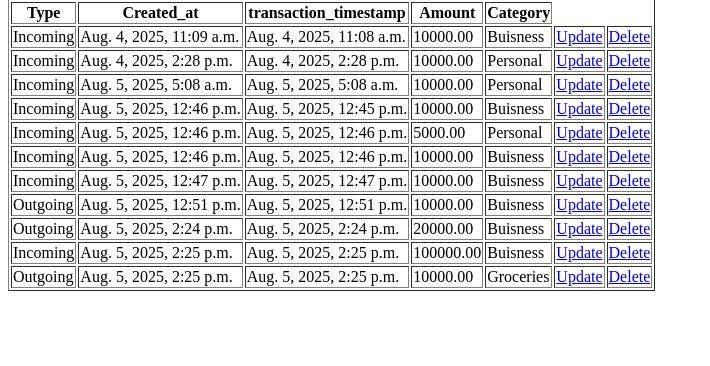
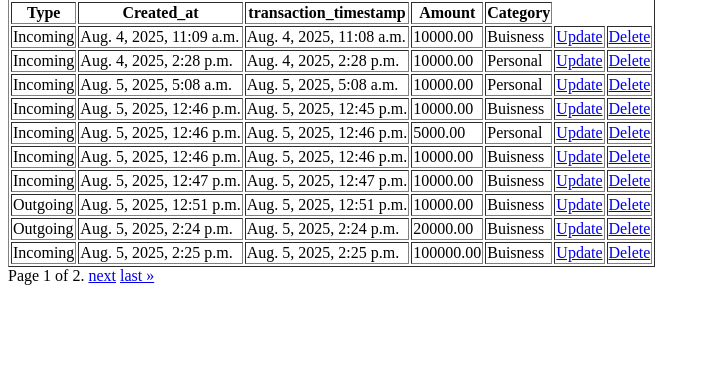
Before and after one commit to vishwaraj-j/Personal-Finance-Tracker, a Django app: page /transactions/ in a window 1280 px wide. Shown: the part 85-451 px from the top of the page, without its empty margins (0-710 px from the left). Run offline with Django 5.2, Linux system fonts and the light colour scheme; a user stored in the database is signed in; data comes from the database, SQL or seed files in the repository; both versions use the stored data as it was after the commit.

Commit message:
added-pagination

```diff
--- a/transactions/templates/transactions/transactions.html
+++ b/transactions/templates/transactions/transactions.html
@@ -8,7 +8,6 @@
 <table border="1">
         <thead>
             <tr>
-                <!-- <th>Name</th> -->
                 <th>Type</th>
                 <th>Created_at</th>
                 <th>transaction_timestamp</th>
@@ -17,9 +16,8 @@
             </tr>
         </thead>
         <tbody>
-            {% for obj in transactions %}
+            {% for obj in page_obj %}
                 <tr>
-                    <!-- <td>{{ obj.user }}</td> -->
                     <td>{{ obj.transaction_type }}</td>
                     <td>{{ obj.created_at}}</td>
                     <td>{{ obj.transaction_timestamp }}</td>
@@ -38,3 +36,27 @@
             {% endfor %}
         </tbody>
     </table>
+
+<!-- {% for transaction in page_obj %}
+    {# Each "contact" is a Contact model object. #}
+    {{ transaction.amount }}<br>
+    ...
+{% endfor %} -->
+
+<div class="pagination">
+    <span class="step-links">
+        {% if page_obj.has_previous %}
+            <a href="?page=1">&laquo; first</a>
+            <a href="?page={{ page_obj.previous_page_number }}">previous</a>
+        {% endif %}
+
+        <span class="current">
+            Page {{ page_obj.number }} of {{ page_obj.paginator.num_pages }}.
+        </span>
+
+        {% if page_obj.has_next %}
+            <a href="?page={{ page_obj.next_page_number }}">next</a>
+            <a href="?page={{ page_obj.paginator.num_pages }}">last &raquo;</a>
+        {% endif %}
+    </span>
+</div>
--- a/transactions/views.py
+++ b/transactions/views.py
@@ -3,6 +3,7 @@ from django.contrib.auth.decorators import login_required
 from django.contrib.auth.models import User
 from .models import Transactions, Balance
 from .forms import TransactionsForm
+from django.core.paginator import Paginator
 
 
 @login_required
@@ -12,11 +13,21 @@ def show_transactions(request):
     userid = user.id
 
     transactions = Transactions.objects.filter(user = userid)
+    paginator = Paginator(transactions, 10)
+
+    page_number = request.GET.get('page')
+    page_obj = paginator.get_page(page_number)
     # print("transactions:",transactions)
 
+    # context = {
+    #     'transactions': transactions
+    # }
+
     context = {
-        'transactions': transactions
+       "page_obj": page_obj
     }
+
+
     return render(request, 'transactions/transactions.html', context)
 
 @login_required
```
Also changed, not shown: db.sqlite3.
